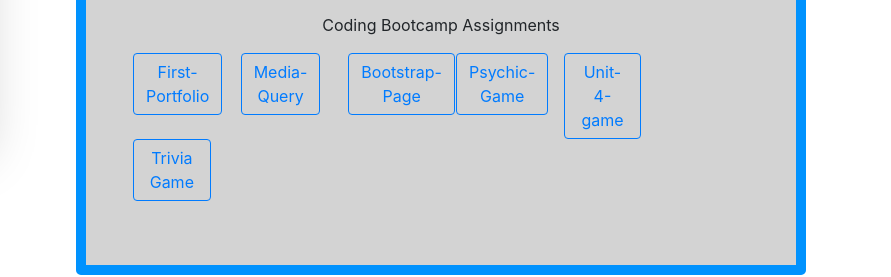
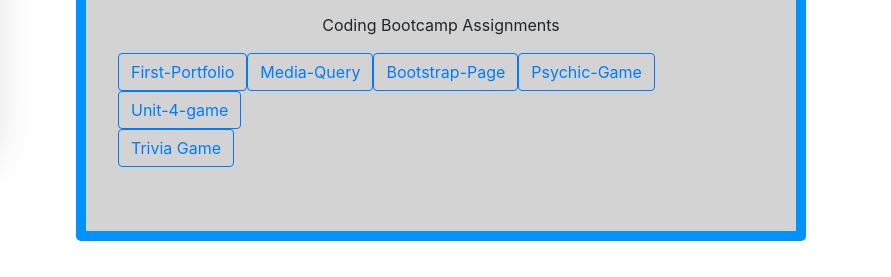
Before and after one commit to ejbronze/ejbronze.github.io, a plain HTML site: page index.html in a window 1280 px wide. Shown: the part 257-534 px from the top of the page, 389-1280 px from the left. Drawn offline with nearby package versions, Linux system fonts and the light colour scheme.

Commit message:
changed button layout

```diff
--- a/index.html
+++ b/index.html
@@ -84,60 +84,64 @@
                             <div class="row">
                                 <!--First HW Assignment-->
 
-                                    <div class="col col-lg-2">
+
                                         <a class="lightbox" href=" https://ejbronze.github.io/Initial-portfolio/">
                                             <button class="btn btn-outline-primary">First-Portfolio</button>
                                         </a>
-                                    </div>
+
 
                                 <!--End first HW Assignment-->
                                 <!--Second HW Assignment-->
 
-                                    <div class="col col-lg-2">
+
                                         <a class="lightbox" href="https://ejbronze.github.io/Responsive-Portfolio/">
                                             <button class="btn btn-outline-primary">Media-Query</button> </a>
-                                    </div>
 
-                                    <div class="col col-lg-2">
+
+
                                         <a class="lightbox" href="https://ejbronze.github.io/Bootstrap-Portfolio/">
                                             <button class="btn btn-outline-primary"> Bootstrap-Page</button>
                                         </a>
-                                    </div>
+
 
                                 <!--End Assignment-->
                                 <!--Third HW Assignment-->
 
-                                    <div class="col col-lg-2">
+
                                         <a class="lightbox" href="https://ejbronze.github.io/Psychic-Game/">
                                             <button class="btn btn-outline-primary">Psychic-Game</button>
                                         </a>
-                                    </div>
+
 
                                 <!--End Third HW Assignment-->
                                 <!--Fourth HW Assignment-->
 
-                                <div class="col col-lg-2">
+
                                     <a class="lightbox" href="https://ejbronze.github.io/unit-4-game/">
                                         <button class="btn btn-outline-primary">Unit-4-game</button>
                                     </a>
-                                </div>
+
 
                                 <!--End Fourth HW Assignment-->
+
+
                             </div>
-                            <!--5TH Assignment-->
-                            <div class="row">
-                                <div class="col col-lg-2">
+                                <!--Row 2-->
+                                <div class="row">
+                                    <!--5TH Assignment-->
+
                                     <a class="lightbox" href="https://ejbronze.github.io/TriviaGame/">
                                         <button class="btn btn-outline-primary">Trivia Game</button>
                                     </a>
-                                </div>
+
+
+                            <!--6TH Assignment-->
+
+                                <!-- <a class="lightbox" href="#">
+                                    <button class="btn btn-outline-primary">ASSIGNMENT NAME</button>
+                                </a> -->
+
                             </div>
-                            <!--6TH Assignment-->
-                            <!-- <div class="col-col-lg-2">
-                                <a class="lightbox" href="#">
-                                    <button class="btn btn-outline-primary">ASSIGNMENT NAME</button>
-                                </a>
-                            </div> -->
                         </div>
                     </div>
                 </div>
```
